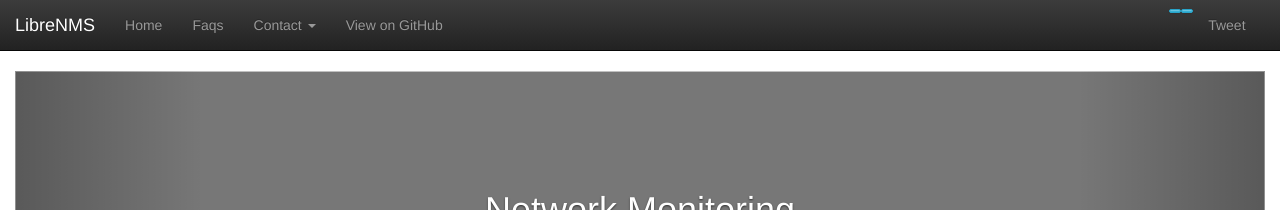
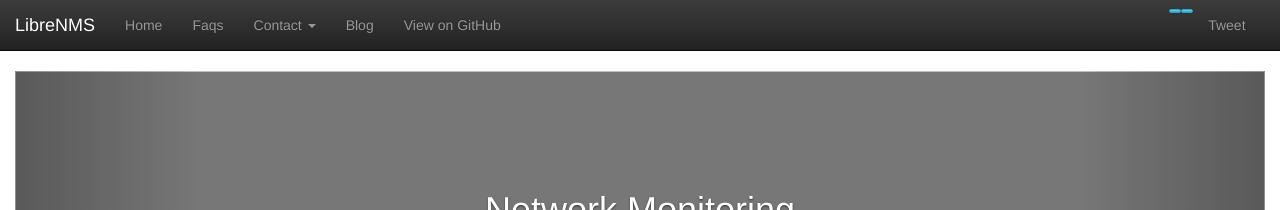
Before and after one commit to librenms/librenms.github.io, a Jekyll site: the page built from index.html, in a window 1280 px wide. Shown: the top 210 px of the page. Built offline with Jekyll 4.4.1, drawn with Linux system fonts in a browser that asks for light colours; comment, search, counter and statistics services are not loaded.

Commit message:
Added blog to the navigation

```diff
--- a/_includes/header.html
+++ b/_includes/header.html
@@ -53,6 +53,7 @@
                 <li><a href="https://groups.google.com/forum/#!forum/librenms-project">Mailing list</a></li>
               </ul>
             </li>
+            <li><a href="http://blog.librenms.org/">Blog</a></li>
             <li><a href="https://github.com/librenms/librenms/">View on GitHub</a></li>
           </ul>
           <ul class="nav navbar-nav navbar-right">
```
